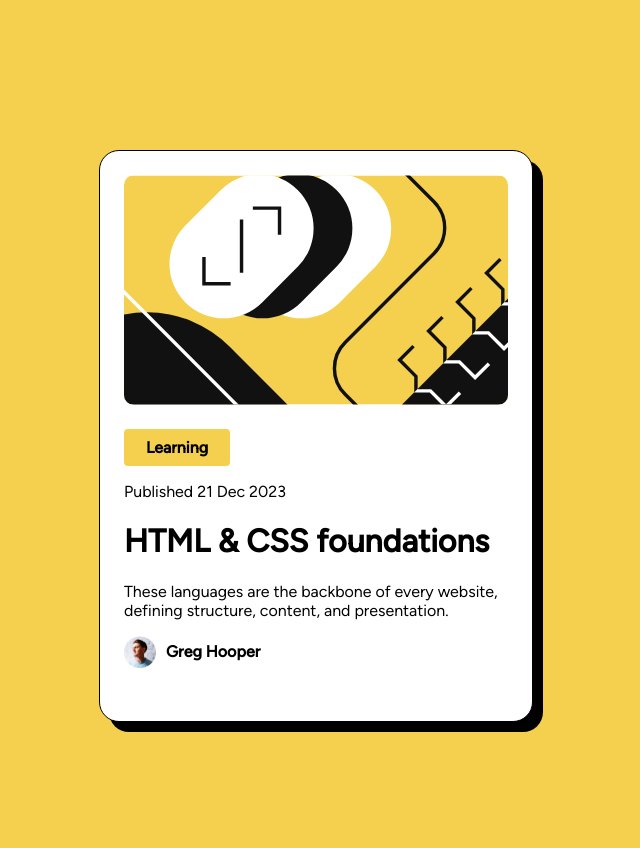
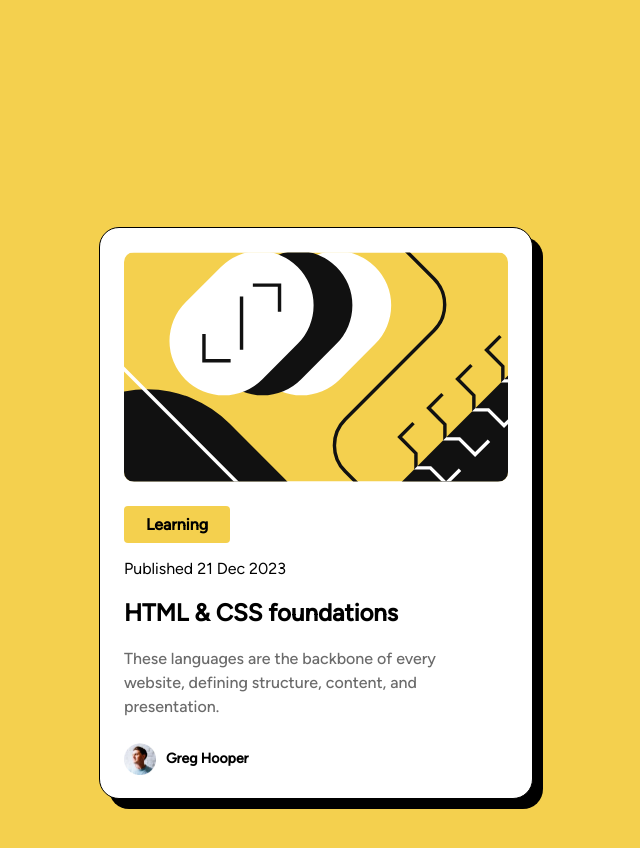
Before and after one commit to jesse-kroon/frontendmentor-blog-preview-card, a plain HTML site: page index.html in a window 1280 px wide. Shown: the whole page, without its empty margins (324-964 px from the left). Drawn offline with Linux system fonts and the light colour scheme.

Commit message:
make component more like design

```diff
--- a/index.html
+++ b/index.html
@@ -37,11 +37,13 @@
         <p>Learning</p>
       </div>
       <p>Published 21 Dec 2023</p>
-      <h1>HTML & CSS foundations</h1>
-      <p>
-        These languages are the backbone of every website, defining structure,
-        content, and presentation.
-      </p>
+      <section>
+        <h1>HTML & CSS foundations</h1>
+        <p>
+          These languages are the backbone of every website, defining structure,
+          content, and presentation.
+        </p>
+      </section>
       <div id="author">
         <img
           src="/assets/images/image-avatar.webp"
--- a/style.css
+++ b/style.css
@@ -31,29 +31,42 @@
 }
 
 body {
-    margin: 0;
     background-color: var(--color-yellow);
     font-family: 'Figtree';
+    display: flex;
+    justify-content: center;
 }
 
 main {
     background-color: var(--color-white);
-    margin: 150px auto;
-    width: 384px;
-    height: 522px;
+    max-width: 384px;
+    max-height: 522px;
     padding: 24px;
     border-radius: 20px;
     border: 1px solid black;
+    margin-block: 219px;
     box-shadow: 10px 10px 0px black;
 }
 
-section p h1 {
-    font-weight: 900;
+
+section {
+    width: 90%;
+}
+
+section h1 {
+    font-size: 24px;
+    font-weight: 800;
+}
+
+section p {
+    color: var(--color-gray-500);
+    font-size: 16px;
+    font-weight: 500;
+    line-height: 1.5;
 }
 
 #article-illustration {
     border-radius: 10px;
-    margin: auto;
     width: 100%;
 }
 
@@ -63,7 +76,6 @@ section p h1 {
     border-radius: 4px;
     height: 29px;
     width: 82px;
-    text-align: center;
     display: flex;
     justify-content: center;
     align-items: center;
@@ -79,6 +91,7 @@ section p h1 {
 #author{
     display: flex;
     align-content: center;
+    margin-top: 24px;
 }
 
 #author img {
@@ -89,10 +102,14 @@ section p h1 {
     align-self: center;
     margin: 0;
     font-weight: 900;
+    font-size: 14px;
 }
 
 #published {
     font-weight: 500;
+    color: var(--color-gray-950);
+    line-height: 1.5;
+    font-size: 14px;
 }
 
 #content {
```
